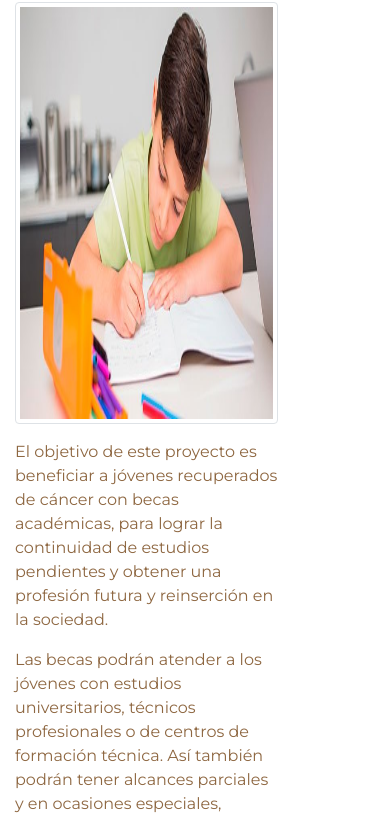
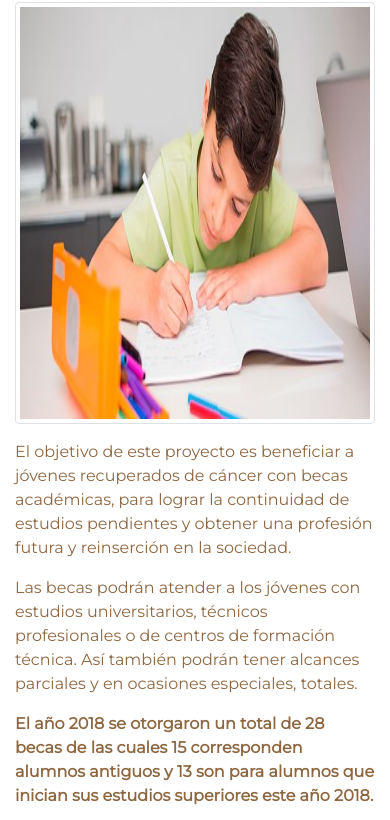
Before and after one commit to kuveee/primeraprueba1, a plain HTML site: page Noticias.html in a window 390 px wide. Shown: the part 305-1125 px from the top of the page. Drawn offline with nearby package versions, Linux system fonts and the light colour scheme; a web font is replaced by a local one.

Commit message:
arreglo row

```diff
--- a/Noticias.html
+++ b/Noticias.html
@@ -55,7 +55,7 @@
 		<!-- comienzo articulo -->
 			<div class="row">
 				<!-- articulos -->
-				<div class="col-9">
+				<div class="col-sm-12 col-md-9">
 					<!-- 1 articulo -->
 					<div class="row mb-5">
 						<div class="col-12">
@@ -188,7 +188,6 @@
 				</div>
 				<!-- fin articulo -->
 				<!-- asides -->
-
 				<div class="col-sm-12. col-md-3 mt-5">
 					<!-- comienzo asides -->
 					<div class="card text-white bg-light mb-3" style="max-width: 18rem;">
@@ -247,14 +246,10 @@
 							</div>
 						</div>
 						<!-- fin asides -->
-
 				</div>
 				<!-- fin de todos los asides -->
-
-
 			</div>
-
-	</div>
+		</div>
 	</main>
 
 
```
